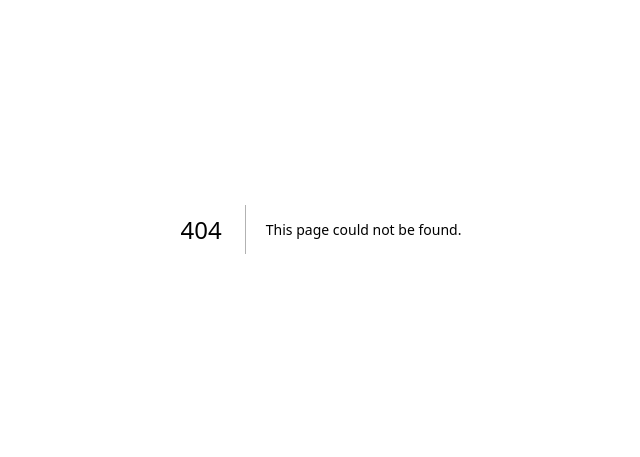
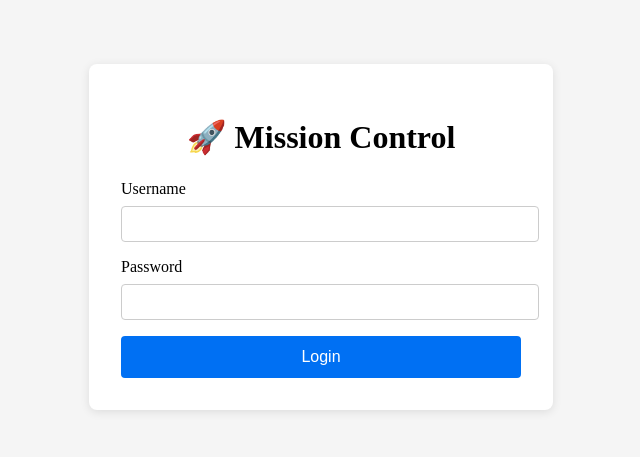
Before and after one commit to mlaurenz/mission-control, a Next.js app: page /login in a window 1280 px wide. Before the commit this address had no page. Shown: the part 171-628 px from the top of the page, without its empty margins (319-959 px from the left). Built offline with nearby package versions, Linux system fonts and the light colour scheme.

Commit message:
Add login page and middleware

```diff
--- /dev/null
+++ b/app/login/page.tsx
@@ -0,0 +1,102 @@
+// app/login/page.tsx
+'use client';
+
+import { useState } from 'react';
+import { useRouter } from 'next/navigation';
+
+export default function Login() {
+  const [username, setUsername] = useState('');
+  const [password, setPassword] = useState('');
+  const [error, setError] = useState('');
+  const router = useRouter();
+
+  const handleLogin = async (e: React.FormEvent) => {
+    e.preventDefault();
+
+    const correctUsername = process.env.NEXT_PUBLIC_MISSION_CONTROL_USERNAME || 'mlaurenz@gmail.com';
+    const correctPassword = process.env.NEXT_PUBLIC_MISSION_CONTROL_PASSWORD || 'Idealistas1';
+
+    if (username === correctUsername && password === correctPassword) {
+      // Set cookie
+      document.cookie = 'mission_control_auth=true; path=/; max-age=3600';
+      router.push('/');
+    } else {
+      setError('Invalid credentials');
+    }
+  };
+
+  return (
+    <main style={{
+      display: 'flex',
+      justifyContent: 'center',
+      alignItems: 'center',
+      minHeight: '100vh',
+      background: '#f5f5f5'
+    }}>
+      <div style={{
+        padding: '2rem',
+        background: 'white',
+        borderRadius: '8px',
+        boxShadow: '0 2px 10px rgba(0,0,0,0.1)',
+        width: '100%',
+        maxWidth: '400px'
+      }}>
+        <h1 style={{ textAlign: 'center', marginBottom: '1.5rem' }}>🚀 Mission Control</h1>
+
+        <form onSubmit={handleLogin}>
+          <div style={{ marginBottom: '1rem' }}>
+            <label style={{ display: 'block', marginBottom: '0.5rem' }}>Username</label>
+            <input
+              type="text"
+              value={username}
+              onChange={(e) => setUsername(e.target.value)}
+              style={{
+                width: '100%',
+                padding: '0.5rem',
+                border: '1px solid #ccc',
+                borderRadius: '4px',
+                fontSize: '1rem'
+              }}
+            />
+          </div>
+
+          <div style={{ marginBottom: '1rem' }}>
+            <label style={{ display: 'block', marginBottom: '0.5rem' }}>Password</label>
+            <input
+              type="password"
+              value={password}
+              onChange={(e) => setPassword(e.target.value)}
+              style={{
+                width: '100%',
+                padding: '0.5rem',
+                border: '1px solid #ccc',
+                borderRadius: '4px',
+                fontSize: '1rem'
+              }}
+            />
+          </div>
+
+          {error && (
+            <p style={{ color: 'red', marginBottom: '1rem' }}>{error}</p>
+          )}
+
+          <button
+            type="submit"
+            style={{
+              width: '100%',
+              padding: '0.75rem',
+              background: '#0070f3',
+              color: 'white',
+              border: 'none',
+              borderRadius: '4px',
+              fontSize: '1rem',
+              cursor: 'pointer'
+            }}
+          >
+            Login
+          </button>
+        </form>
+      </div>
+    </main>
+  );
+}
```
Also changed, not shown: middleware.ts (added, +26 -0 lines), 1 other file (tests, documents, lock files or other folders).
